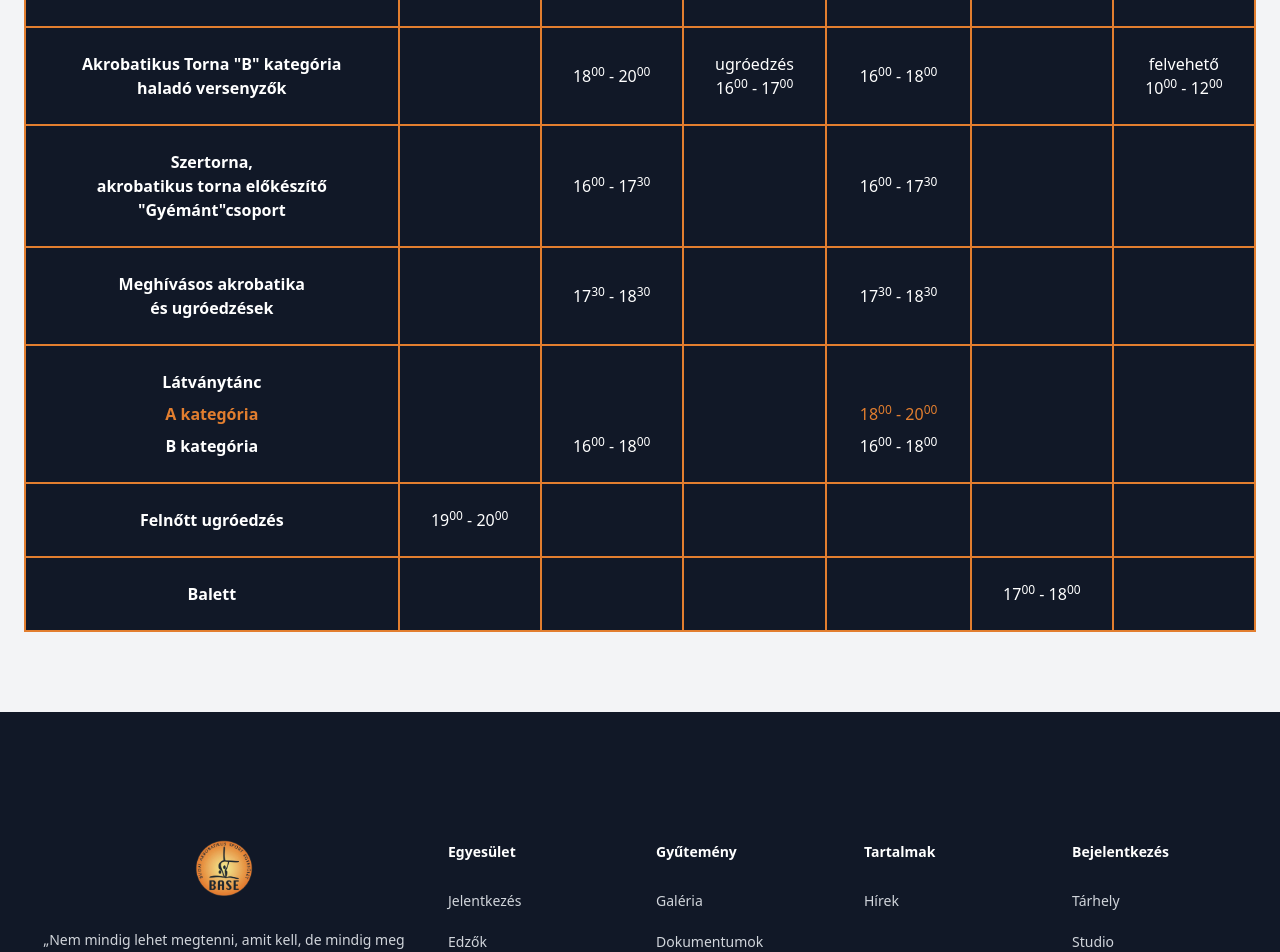
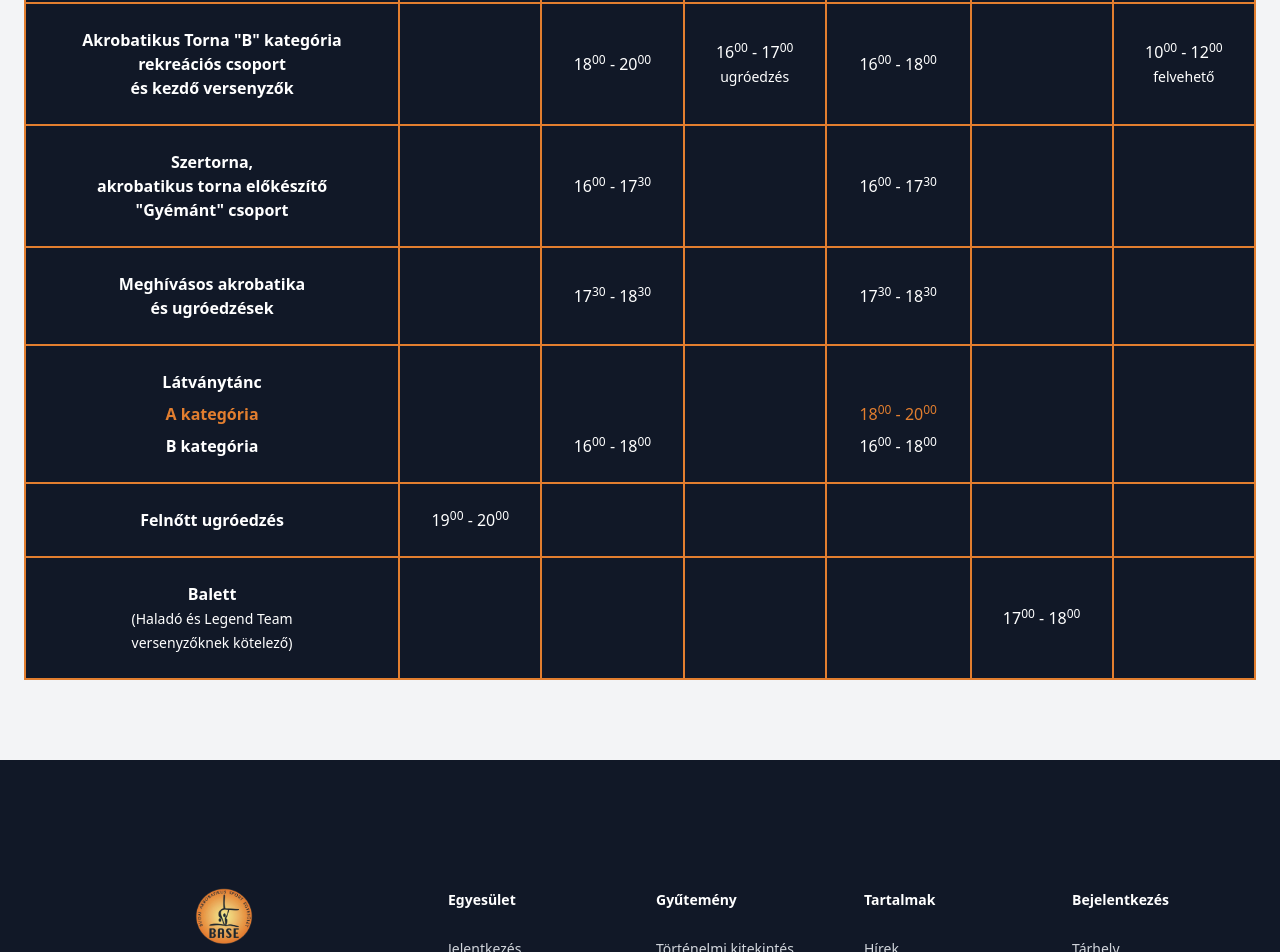
Before and after one commit to Otisz/akrobatikustorna, a Next.js app: page /edzeseink in a window 1280 px wide. Shown: the part 660-1612 px from the top of the page. Built offline with nearby package versions, Linux system fonts and the light colour scheme.

Commit message:
Requested changes

```diff
--- a/src/app/(user)/edzeseink/page.tsx
+++ b/src/app/(user)/edzeseink/page.tsx
@@ -89,10 +89,10 @@ export default function Page() {
                 <td>
                   <div className="flex flex-col gap-8">
                     <span>
-                      17<sup>00</sup> - 20<sup>00</sup>
+                      18<sup>00</sup> - 20<sup>00</sup>
                     </span>
                     <span className="text-sky-500">
-                      17<sup>00</sup> - 20<sup>30</sup>
+                      18<sup>00</sup> - 20<sup>30</sup>
                     </span>
                     <span className="text-orange-primary">
                       18<sup>00</sup> - 20<sup>30</sup>
@@ -113,46 +113,54 @@ export default function Page() {
               </tr>
               <tr>
                 <th>
-                  Akrobatikus Torna &quot;B&quot; kategória <br /> rekreációs csoport <br /> és kezdő versenyzők
+                  Akrobatikus Torna &quot;B&quot; kategória <br /> haladó versenyzők
                 </th>
                 <td></td>
                 <td>
                   16<sup>00</sup> - 18<sup>00</sup>
                 </td>
                 <td>
-                  ugróedzés <br /> 16<sup>00</sup> - 17<sup>00</sup>
+                  16<sup>00</sup> - 17<sup>00</sup>
+                  <br />
+                  <span className="text-sm">ugróedzés</span>
                 </td>
                 <td></td>
                 <td>
                   16<sup>00</sup> - 18<sup>00</sup>
                 </td>
                 <td>
-                  felvehető <br /> 10<sup>00</sup> - 12<sup>00</sup>
+                  10<sup>00</sup> - 12<sup>00</sup>
+                  <br />
+                  <span className="text-sm">felvehető</span>
                 </td>
               </tr>
               <tr>
                 <th>
-                  Akrobatikus Torna &quot;B&quot; kategória <br /> haladó versenyzők
+                  Akrobatikus Torna &quot;B&quot; kategória <br /> rekreációs csoport <br /> és kezdő versenyzők
                 </th>
                 <td></td>
                 <td>
                   18<sup>00</sup> - 20<sup>00</sup>
                 </td>
                 <td>
-                  ugróedzés <br /> 16<sup>00</sup> - 17<sup>00</sup>
+                  16<sup>00</sup> - 17<sup>00</sup>
+                  <br />
+                  <span className="text-sm">ugróedzés</span>
                 </td>
                 <td>
                   16<sup>00</sup> - 18<sup>00</sup>
                 </td>
                 <td></td>
                 <td>
-                  felvehető <br /> 10<sup>00</sup> - 12<sup>00</sup>
+                  10<sup>00</sup> - 12<sup>00</sup>
+                  <br />
+                  <span className="text-sm">felvehető</span>
                 </td>
               </tr>
               <tr>
                 <th>
                   Szertorna, <br /> akrobatikus torna előkészítő <br />
-                  {'"'}Gyémánt{'"'}csoport
+                  &quot;Gyémánt&quot; csoport
                 </th>
                 <td></td>
                 <td>
@@ -225,7 +233,13 @@ export default function Page() {
                 <td></td>
               </tr>
               <tr>
-                <th>Balett</th>
+                <th>
+                  Balett
+                  <br />
+                  <span className="text-sm font-normal">
+                    (Haladó és Legend Team <br /> versenyzőknek kötelező)
+                  </span>
+                </th>
                 <td></td>
                 <td></td>
                 <td></td>
--- a/src/app/(user)/szakosztalyok/page.tsx
+++ b/src/app/(user)/szakosztalyok/page.tsx
@@ -53,9 +53,7 @@ export default function Page() {
                   </Link>
                   )
                 </td>
-                <td>
-                  {'"'}A{'"'} kategória
-                </td>
+                <td>&quot;A&quot; kategória</td>
                 <td>
                   Versenynaptár (
                   <Link href="/documents/Versenyszabalyzat_2022.pdf" target="_blank">
@@ -77,12 +75,8 @@ export default function Page() {
                   Utánpótlás versenyrendszere
                   <ul className="mt-2 list-inside list-disc pl-8 text-left">
                     <li>Rekreáció</li>
-                    <li>
-                      {'"'}B{'"'} kategória
-                    </li>
-                    <li>
-                      {'"'}A{'"'} kategória
-                    </li>
+                    <li>&quot;B&quot; kategória</li>
+                    <li>&quot;A&quot; kategória</li>
                   </ul>
                 </td>
                 <td>
@@ -124,7 +118,7 @@ export default function Page() {
               </tr>
               <tr>
                 <td>Látványtánc</td>
-                <td>Akrobatikus látványtánc</td>
+                <td>Sportakrobatika</td>
                 <td>
                   Versenynaptár (
                   <Link href="/documents/latvanytanc%20Versenyszabalyzat-2022.pdf" target="_blank">
@@ -135,28 +129,15 @@ export default function Page() {
                 <td></td>
               </tr>
               <tr>
-                <td rowSpan={3}>
+                <td>
                   Szertorna <br /> (
                   <Link href="https://hu.wikipedia.org/wiki/Torna_(sport)#T%C3%B6rt%C3%A9nete" target="_blank">
                     Története
                   </Link>
                   )
                 </td>
-                <td>Férfi Torna</td>
-                <td></td>
-                <td></td>
-              </tr>
-              <tr>
-                <td>Női Torna</td>
-                <td></td>
-                <td></td>
-              </tr>
-              <tr>
-                <td>
-                  Női Torna {'"'}Zsebibaba{'"'}
-                </td>
-                <td></td>
-                <td></td>
+                <td>Szertorna előkészítő</td>
+                <td colSpan={2} />
               </tr>
             </tbody>
           </table>
--- a/src/components/Footer.tsx
+++ b/src/components/Footer.tsx
@@ -12,7 +12,7 @@ const navigation = {
     { name: "Kapcsolat", href: "/kapcsolat" },
   ],
   collection: [
-    { name: "Galéria", href: "/galeria" },
+    { name: "Történelmi kitekintés", href: "/galeria" },
     { name: "Dokumentumok", href: "/dokumentumok" },
     { name: "Ajánlott oldalak", href: "/ajanlott-oldalak" },
     {
--- a/src/data/navigation.ts
+++ b/src/data/navigation.ts
@@ -48,7 +48,7 @@ export const MAIN_NAVIGATIONS = [
     onlyOnMobile: true,
   },
   {
-    name: "Galéria",
+    name: "Történelmi kitekintés",
     href: "/galeria",
     icon: PhotoIcon,
     onlyOnMobile: true,
@@ -62,7 +62,7 @@ export const MAIN_NAVIGATIONS = [
 ];
 export const DROPDOWN_NAVIGATIONS = [
   {
-    name: "Galéria",
+    name: "Történelmi kitekintés",
     href: "/galeria",
     icon: PhotoIcon,
   },
```
